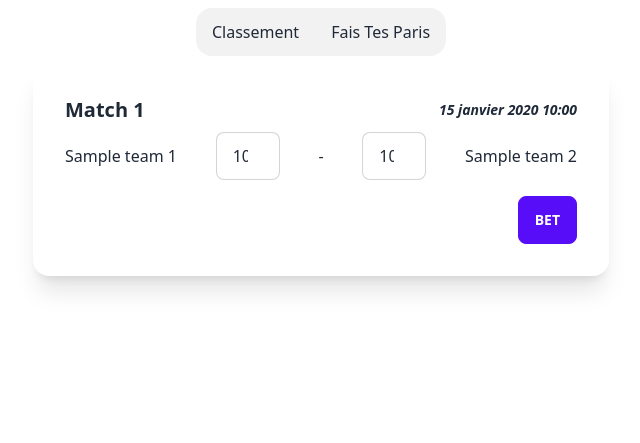
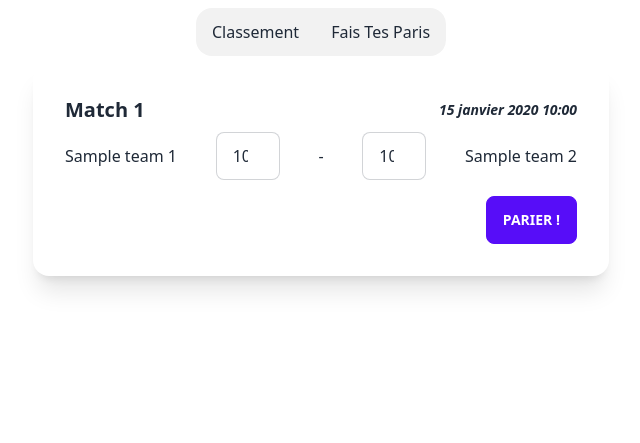
Before and after one commit to kenshuri/bet, a Django app: template bet/templates/bet/bets.html in a window 1280 px wide. Shown: the part 96-539 px from the top of the page, without its empty margins (319-959 px from the left). Run offline with Django 4.2, Linux system fonts and the light colour scheme; tables that the repository leaves empty hold one stand-in row (values such as "Sample post"); the template is opened without the code that fills it: values that come from a table or form of the project are taken from there, most other values are stand-ins (such as "Sample title", 1, 10 or a date in 2020); some libraries are stand-ins or nearby versions.

Commit message:
FEAT: fr bet

```diff
--- a/bet/templates/bet/forms/bet_form.html
+++ b/bet/templates/bet/forms/bet_form.html
@@ -28,7 +28,7 @@
                 </div>
 
                 <div class="card-actions justify-end">
-                    <button class="btn btn-primary" type="submit">Bet</button>
+                    <button class="btn btn-primary" type="submit">Parier !</button>
                 </div>
             </div>
         </div>
```
